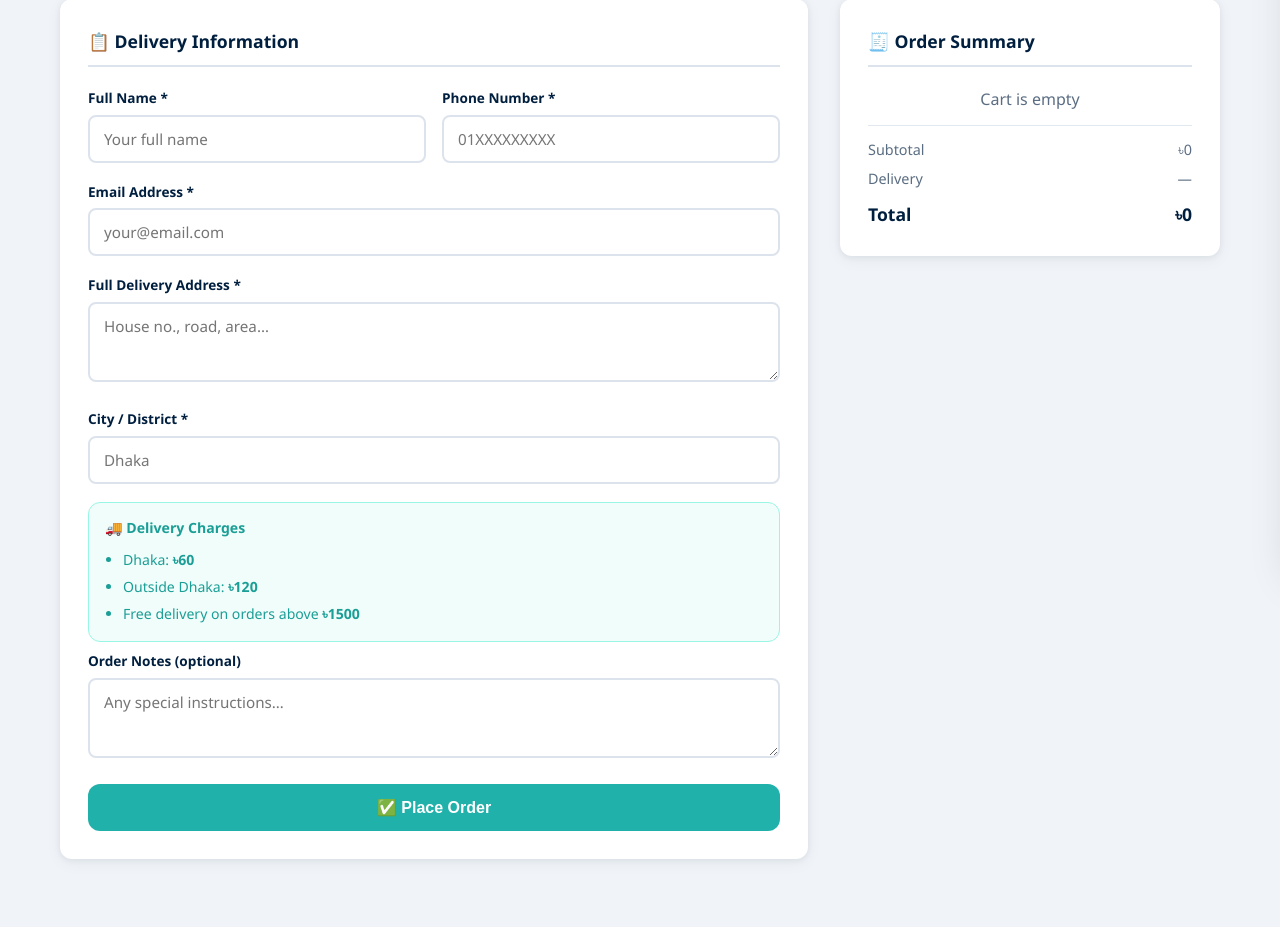
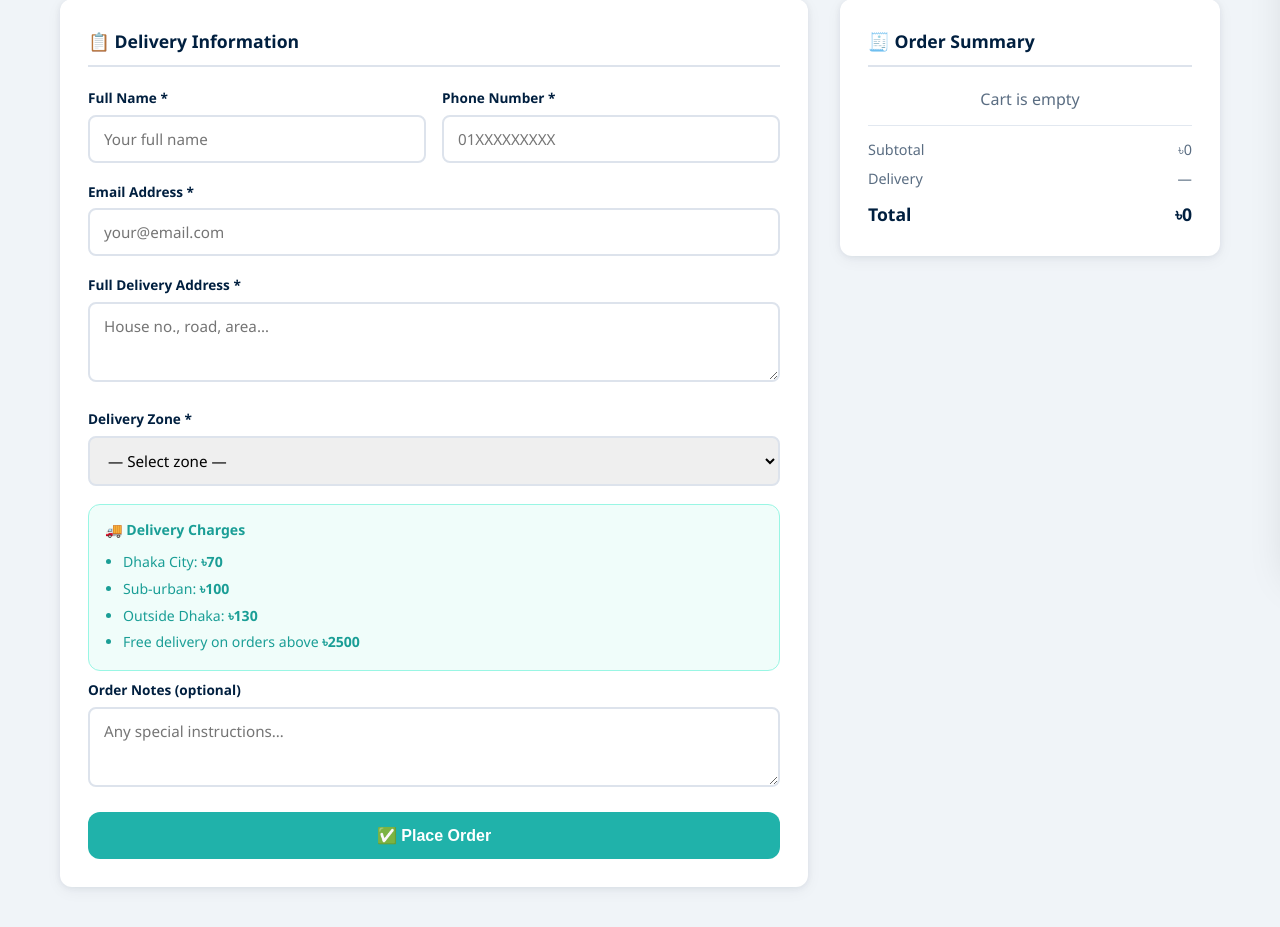
Before and after one commit to asifrman1996/bohubrihi, a Flask app: page /checkout in a window 1280 px wide. Shown: the part 221-1148 px from the top of the page. Run offline with Flask 3, Linux system fonts and the light colour scheme.

Commit message:
Update delivery rates: Dhaka ৳70 / Sub-urban ৳100 / Outside ৳130 / Free above ৳2500

```diff
--- a/app.py
+++ b/app.py
@@ -162,12 +162,14 @@ def checkout():
             return redirect(url_for('cart'))
         subtotal = sum(i['price'] * i['qty'] for i in items)
         city = request.form.get('city', '').strip().lower()
-        if subtotal >= 1500:
+        if subtotal >= 2500:
             delivery = 0
         elif city == 'dhaka':
-            delivery = 60
+            delivery = 70
+        elif city == 'sub-urban':
+            delivery = 100
         else:
-            delivery = 120
+            delivery = 130
         total = subtotal + delivery
         order = Order(
             customer_name=request.form['name'],
--- a/templates/store/checkout.html
+++ b/templates/store/checkout.html
@@ -34,17 +34,23 @@
           <textarea name="address" required placeholder="House no., road, area…"></textarea>
         </div>
         <div class="form-group">
-          <label>City / District *</label>
-          <input type="text" name="city" id="cityInput" required placeholder="Dhaka">
+          <label>Delivery Zone *</label>
+          <select name="city" id="cityInput" required>
+            <option value="">— Select zone —</option>
+            <option value="dhaka">Dhaka City</option>
+            <option value="sub-urban">Sub-urban (Narayanganj, Gazipur, Savar, Manikganj)</option>
+            <option value="outside">Outside Dhaka</option>
+          </select>
         </div>
 
         <!-- Delivery charge info -->
         <div style="background:#f0fdfa; border:1px solid #99f6e4; border-radius:12px; padding:14px 16px; font-size:.88rem; color:var(--teal-dark); margin-bottom:8px;">
           <strong>🚚 Delivery Charges</strong>
           <ul style="margin:8px 0 0 0; padding-left:18px; line-height:1.9;">
-            <li>Dhaka: <strong>৳60</strong></li>
-            <li>Outside Dhaka: <strong>৳120</strong></li>
-            <li>Free delivery on orders above <strong>৳1500</strong></li>
+            <li>Dhaka City: <strong>৳70</strong></li>
+            <li>Sub-urban: <strong>৳100</strong></li>
+            <li>Outside Dhaka: <strong>৳130</strong></li>
+            <li>Free delivery on orders above <strong>৳2500</strong></li>
           </ul>
         </div>
         <div class="form-group">
@@ -80,8 +86,11 @@
 {% block scripts %}
 <script>
 function deliveryCharge(city, subtotal) {
-  if (subtotal >= 1500) return 0;
-  return city.trim().toLowerCase() === 'dhaka' ? 60 : 120;
+  if (subtotal >= 2500) return 0;
+  if (city === 'dhaka') return 70;
+  if (city === 'sub-urban') return 100;
+  if (city === 'outside') return 130;
+  return 0;
 }
 
 function refreshSummary() {
@@ -116,7 +125,7 @@ function refreshSummary() {
 
 document.addEventListener('DOMContentLoaded', () => {
   refreshSummary();
-  document.getElementById('cityInput')?.addEventListener('input', refreshSummary);
+  document.getElementById('cityInput')?.addEventListener('change', refreshSummary);
 });
 </script>
 {% endblock %}
```
